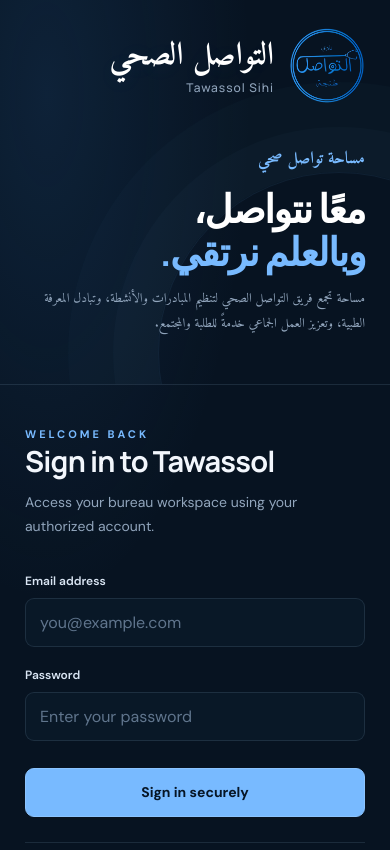
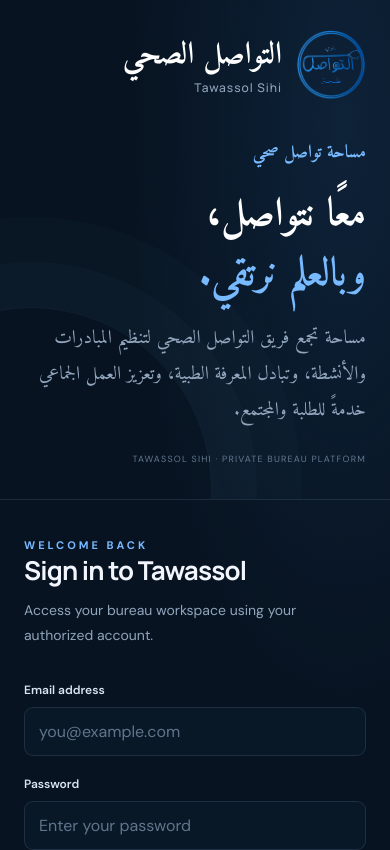
Before and after one commit to iSayfeddine/Tawassol, a Next.js app: page / in a window 390 px wide. Shown: the top 850 px of the page. Built offline with nearby package versions, Linux system fonts and the light colour scheme.

Commit message:
Update globals.css

```diff
--- a/src/app/globals.css
+++ b/src/app/globals.css
@@ -41,24 +41,29 @@
 .login-page {
   min-height: 100vh;
   display: grid;
-  grid-template-columns: 1.1fr 0.9fr;
+  grid-template-columns: 0.9fr 1.1fr;
   background:
     radial-gradient(
-      ellipse at 12% 10%,
+      ellipse at 88% 12%,
       rgba(49, 112, 177, 0.16),
-      transparent 42%
+      transparent 44%
     ),
     var(--background);
 }
 
+/* Arabic introduction — right column */
 .brand-panel {
+  grid-column: 2;
+  grid-row: 1;
   position: relative;
   display: flex;
   flex-direction: column;
   justify-content: space-between;
-  padding: 48px clamp(28px, 7vw, 104px);
-  border-right: 1px solid var(--border);
+  min-width: 0;
+  padding: 52px clamp(32px, 5vw, 76px);
+  border-left: 1px solid var(--border);
   overflow: hidden;
+  text-align: right;
 }
 
 .brand-panel::after {
@@ -68,33 +73,27 @@
   height: 360px;
   border: 1px solid rgba(120, 186, 255, 0.08);
   border-radius: 50%;
-  right: -130px;
-  bottom: -150px;
+  left: -150px;
+  bottom: -170px;
   box-shadow:
     0 0 0 45px rgba(120, 186, 255, 0.025),
     0 0 0 90px rgba(120, 186, 255, 0.02);
   pointer-events: none;
 }
 
-/* Club branding */
 .brand {
+  position: relative;
+  z-index: 1;
   display: flex;
   align-items: center;
-  gap: 24px;
+  gap: 20px;
 }
 
-.brand-mark {
-  display: grid;
-  place-items: center;
-  width: 43px;
-  height: 43px;
-  border: 1px solid rgba(120, 186, 255, 0.45);
-  border-radius: 13px;
-  color: var(--blue-bright);
-  font-family: "Manrope", sans-serif;
-  font-size: 20px;
-  font-weight: 800;
-  background: rgba(120, 186, 255, 0.08);
+.brand-logo {
+  width: 100px;
+  height: 100px;
+  object-fit: contain;
+  flex-shrink: 0;
 }
 
 .brand-title-block {
@@ -104,48 +103,30 @@
 .brand-name-ar {
   color: #ffffff;
   font-family: "Amiri", serif;
-  font-size: clamp(44px, 4.5vw, 60px);
+  font-size: clamp(38px, 3.4vw, 52px);
   font-weight: 700;
-  line-height: 1.3;
-  letter-spacing: 0;
+  line-height: 1.4;
   white-space: nowrap;
   text-align: right;
-  text-shadow: 0 2px 20px rgba(120, 186, 255, 0.08);
 }
 
 .brand-name-en {
-  margin-top: 0;
+  margin-top: 2px;
   color: #91a5bc;
   font-family: "Manrope", sans-serif;
-  font-size: 15px;
+  font-size: 14px;
   font-weight: 500;
-  letter-spacing: 1.5px;
+  letter-spacing: 1.4px;
   text-align: right;
 }
 
-.brand-name {
-  font-family: "Manrope", sans-serif;
-  font-size: 19px;
-  font-weight: 800;
-  letter-spacing: 0.5px;
-}
-
-.brand-subtitle {
-  margin-top: 3px;
-  color: var(--muted);
-  font-size: 10px;
-  letter-spacing: 2px;
-  text-transform: uppercase;
-}
-
-/* Main club introduction */
 .brand-copy {
   position: relative;
   z-index: 1;
   width: 100%;
-  max-width: 490px;
+  max-width: 560px;
   align-self: stretch;
-  margin: 70px 0;
+  margin: 60px 0;
 }
 
 .eyebrow {
@@ -156,49 +137,22 @@
   text-transform: uppercase;
 }
 
-.brand-copy h1 {
-  margin: 24px 0 20px;
-  font-family: "Manrope", sans-serif;
-  font-size: clamp(38px, 5vw, 64px);
-  line-height: 1.1;
-  letter-spacing: -2.8px;
-}
-
-.brand-copy h1 span {
-  color: var(--blue);
-}
-
-.brand-copy p {
-  max-width: 390px;
-  color: var(--muted);
-  font-size: 15px;
-  line-height: 1.9;
-}
-
-.brand-footer {
-  color: #637990;
-  font-size: 12px;
-}
-
-/* Arabic typography and right-to-left layout */
 .brand-eyebrow-ar {
-  direction: rtl;
+  font-family: "Amiri", serif;
+  font-size: 20px;
+  line-height: 1.7;
+  letter-spacing: 0;
   text-align: right;
-  letter-spacing: 0;
-  font-family: "Amiri", serif;
-  font-size: 19px;
-  line-height: 1.6;
 }
 
 .brand-headline-ar {
-  direction: rtl;
-  text-align: right;
+  margin: 24px 0 22px;
   font-family: "Amiri", serif;
-  font-size: clamp(42px, 4.4vw, 62px);
+  font-size: clamp(48px, 5vw, 70px);
   font-weight: 700;
   line-height: 1.5;
   letter-spacing: 0;
-  margin: 24px 0 20px;
+  text-align: right;
 }
 
 .brand-headline-ar .headline-white {
@@ -210,22 +164,32 @@
 }
 
 .brand-description-ar {
-  direction: rtl;
+  max-width: 510px;
+  margin: 0 0 0 auto;
+  color: var(--muted);
+  font-family: "Amiri", serif;
+  font-size: 23px;
+  font-weight: 400;
+  line-height: 2;
   text-align: right;
-  font-family: "Amiri", serif;
-  font-size: 21px;
-  line-height: 2;
-  font-weight: 400;
-  color: var(--muted);
-  max-width: 440px;
-  margin: 0 0 0 auto;
 }
 
-/* Login form */
+.brand-footer {
+  position: relative;
+  z-index: 1;
+  color: #637990;
+  font-size: 11px;
+  letter-spacing: 1.2px;
+}
+
+/* English sign-in — left column */
 .login-panel {
+  grid-column: 1;
+  grid-row: 1;
   display: grid;
   place-items: center;
-  padding: 40px 24px;
+  min-width: 0;
+  padding: 48px clamp(24px, 5vw, 72px);
 }
 
 .login-card {
@@ -244,7 +208,7 @@
   margin: 0 0 34px;
   color: var(--muted);
   font-size: 14px;
-  line-height: 1.7;
+  line-height: 1.8;
 }
 
 .field-label {
@@ -317,75 +281,107 @@
   text-align: center;
 }
 
-/* Mobile layout */
-@media (max-width: 760px) {
+/* Responsive layout */
+@media (max-width: 900px) {
+  .login-page {
+    grid-template-columns: 0.95fr 1.05fr;
+  }
+
+  .brand-panel {
+    padding: 40px 28px;
+  }
+
+  .login-panel {
+    padding: 40px 28px;
+  }
+
+  .brand-logo {
+    width: 78px;
+    height: 78px;
+  }
+
+  .brand {
+    gap: 14px;
+  }
+
+  .brand-name-ar {
+    font-size: clamp(32px, 4vw, 42px);
+    white-space: normal;
+  }
+
+  .brand-headline-ar {
+    font-size: clamp(42px, 5vw, 54px);
+  }
+
+  .brand-description-ar {
+    font-size: 20px;
+  }
+}
+
+@media (max-width: 680px) {
   .login-page {
     grid-template-columns: 1fr;
   }
 
   .brand-panel {
-    min-height: 290px;
-    padding: 28px 25px;
-    border-right: none;
+    grid-column: 1;
+    grid-row: 1;
+    min-height: auto;
+    padding: 30px 24px 34px;
+    border-left: none;
     border-bottom: 1px solid var(--border);
   }
 
-  .brand {
-    gap: 15px;
+  .brand-logo {
+    width: 70px;
+    height: 70px;
   }
 
-  .brand img {
-    width: 76px !important;
-    height: 76px !important;
-    flex-shrink: 0;
+  .brand {
+    gap: 14px;
   }
 
   .brand-name-ar {
-    font-size: clamp(32px, 7vw, 44px);
+    font-size: clamp(31px, 7vw, 40px);
     white-space: normal;
   }
 
   .brand-name-en {
-    margin-top: 2px;
     font-size: 12px;
     letter-spacing: 1px;
   }
 
   .brand-copy {
-    margin: 42px 0 20px;
+    margin: 38px 0 24px;
   }
 
-  .brand-copy h1 {
-    margin: 14px 0;
-    font-size: 39px;
-    letter-spacing: -1.5px;
+  .brand-eyebrow-ar {
+    font-size: 18px;
   }
 
-  .brand-copy p {
-    font-size: 13px;
+  .brand-headline-ar {
+    margin: 16px 0;
+    font-size: clamp(40px, 9vw, 52px);
+    line-height: 1.5;
+  }
+
+  .brand-description-ar {
+    max-width: 100%;
+    font-size: 19px;
+    line-height: 1.9;
   }
 
   .brand-footer {
-    display: none;
-  }
-
-  .brand-eyebrow-ar {
-    font-size: 17px;
-  }
-
-  .brand-headline-ar {
-    font-size: clamp(36px, 8vw, 48px);
-    line-height: 1.55;
-    margin: 18px 0 14px;
-  }
-
-  .brand-description-ar {
-    font-size: 18px;
-    line-height: 1.9;
-    max-width: 100%;
+    font-size: 9px;
   }
 
   .login-panel {
-    padding: 42px 25px;
+    grid-column: 1;
+    grid-row: 2;
+    padding: 38px 24px 44px;
+  }
+
+  .login-card h2 {
+    font-size: 26px;
   }
 }
```
